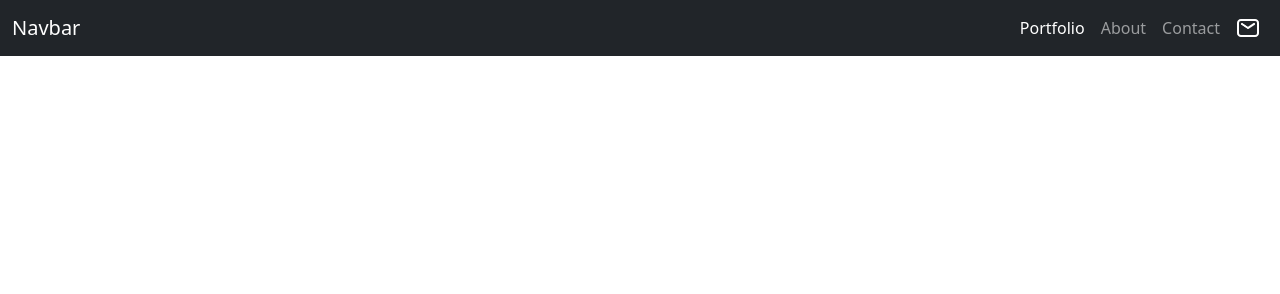
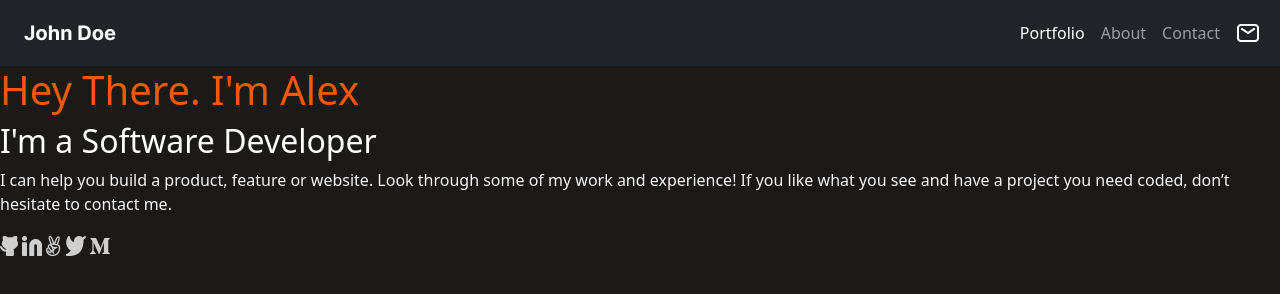
Before and after one commit to jlvFlores/Bootstrap-exercise, a website: page index.html in a window 1280 px wide. Drawn offline with nearby package versions, Linux system fonts and the light colour scheme.

Commit message:
Add headline and start scrollspy

```diff
--- a/index.html
+++ b/index.html
@@ -5,18 +5,22 @@
     <meta name="viewport" content="width=device-width, initial-scale=1">
     <title>Bootstrap Exercise</title>
     <link href="https://cdn.jsdelivr.net/npm/bootstrap@5.3.0-alpha1/dist/css/bootstrap.min.css" rel="stylesheet" integrity="sha384-GLhlTQ8iRABdZLl6O3oVMWSktQOp6b7In1Zl3/Jr59b6EGGoI1aFkw7cmDA6j6gD" crossorigin="anonymous">
+    <link rel="stylesheet" href="style.css">
   </head>
   <body>
     <nav class="navbar navbar-expand-md navbar-dark bg-dark">
         <div class="container-fluid">
-          <a class="navbar-brand" href="#">Navbar</a>
+          <a class="navbar-brand" href="#">
+            <img src="./assets/images/Name.png" alt="">
+            <span hidden>Logo</span>
+          </a>
           <button class="navbar-toggler" type="button" data-bs-toggle="collapse" data-bs-target="#navbarNav" aria-controls="navbarNav" aria-expanded="false" aria-label="Toggle navigation">
             <span class="navbar-toggler-icon"></span>
           </button>
           <div class="collapse navbar-collapse" id="navbarNav">
             <ul class="navbar-nav ms-auto">
               <li class="nav-item">
-                <a class="nav-link active" aria-current="page" href="#">Portfolio</a>
+                <a class="nav-link active" aria-current="page" href="#scrollspyHeading1">Portfolio</a>
               </li>
               <li class="nav-item">
                 <a class="nav-link" href="#">About</a>
@@ -31,6 +35,27 @@
           </div>
         </div>
       </nav>
+      <section id="scrollspyHeading1">
+        <div class="primary-text">
+          <h1>Hey There. I'm Alex</h1>
+        </div>
+        <div class="supporting-text">
+          <h2>I'm a Software Developer</h2>
+        </div>
+        <div class="description">
+          <p>I can help you build a product, feature or website. Look through some of my work and experience! If you like what you see and have a project you need coded, don’t hesitate to contact me.</p>
+        </div>
+        <div class="social-media-icons">
+          <img src="./assets/images/github.png" alt="">
+          <img src="./assets/images/Linkedin.png" alt="">
+          <img src="./assets/images/angel-list.png" alt="">
+          <img src="./assets/images/twitter.png" alt="">
+          <img src="./assets/images/medium.png" alt="">
+        </div>
+      </section>
+      <section>
+
+      </section>
 
     <script src="https://cdn.jsdelivr.net/npm/bootstrap@5.3.0-alpha1/dist/js/bootstrap.bundle.min.js" integrity="sha384-w76AqPfDkMBDXo30jS1Sgez6pr3x5MlQ1ZAGC+nuZB+EYdgRZgiwxhTBTkF7CXvN" crossorigin="anonymous"></script>
   </body>
--- /dev/null
+++ b/style.css
@@ -0,0 +1,16 @@
+#scrollspyHeading1 {
+  height: 870px;
+  background-color: #1c1a19;
+}
+
+.primary-text {
+  color: #f55800;
+}
+
+.supporting-text {
+  color: #fff;
+}
+
+.description {
+  color: #f4f5f7;
+}
```
Also changed, not shown: assets/images/Linkedin.png (added), assets/images/angel-list.png (added), assets/images/github.png (added), assets/images/medium.png (added), assets/images/twitter.png (added).
